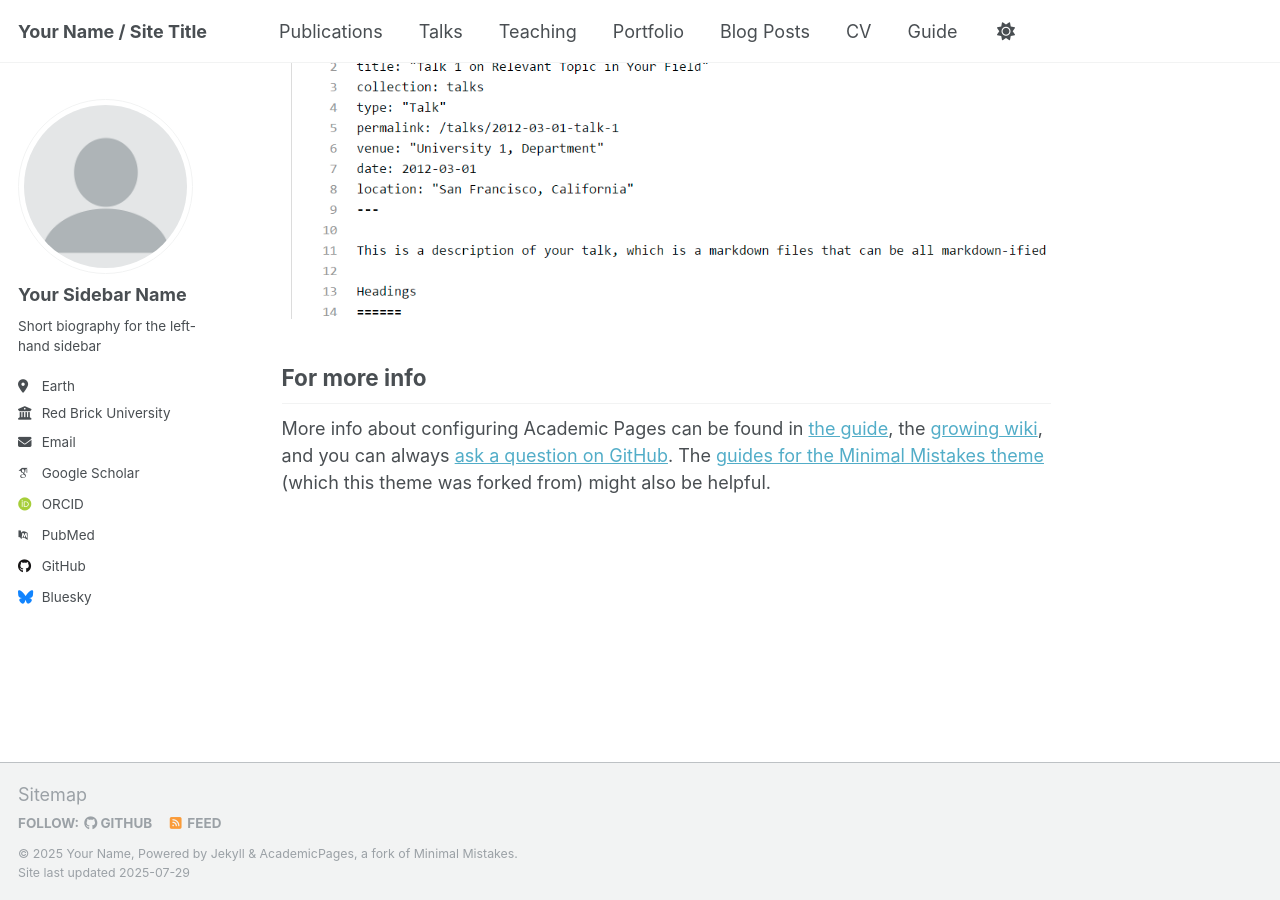
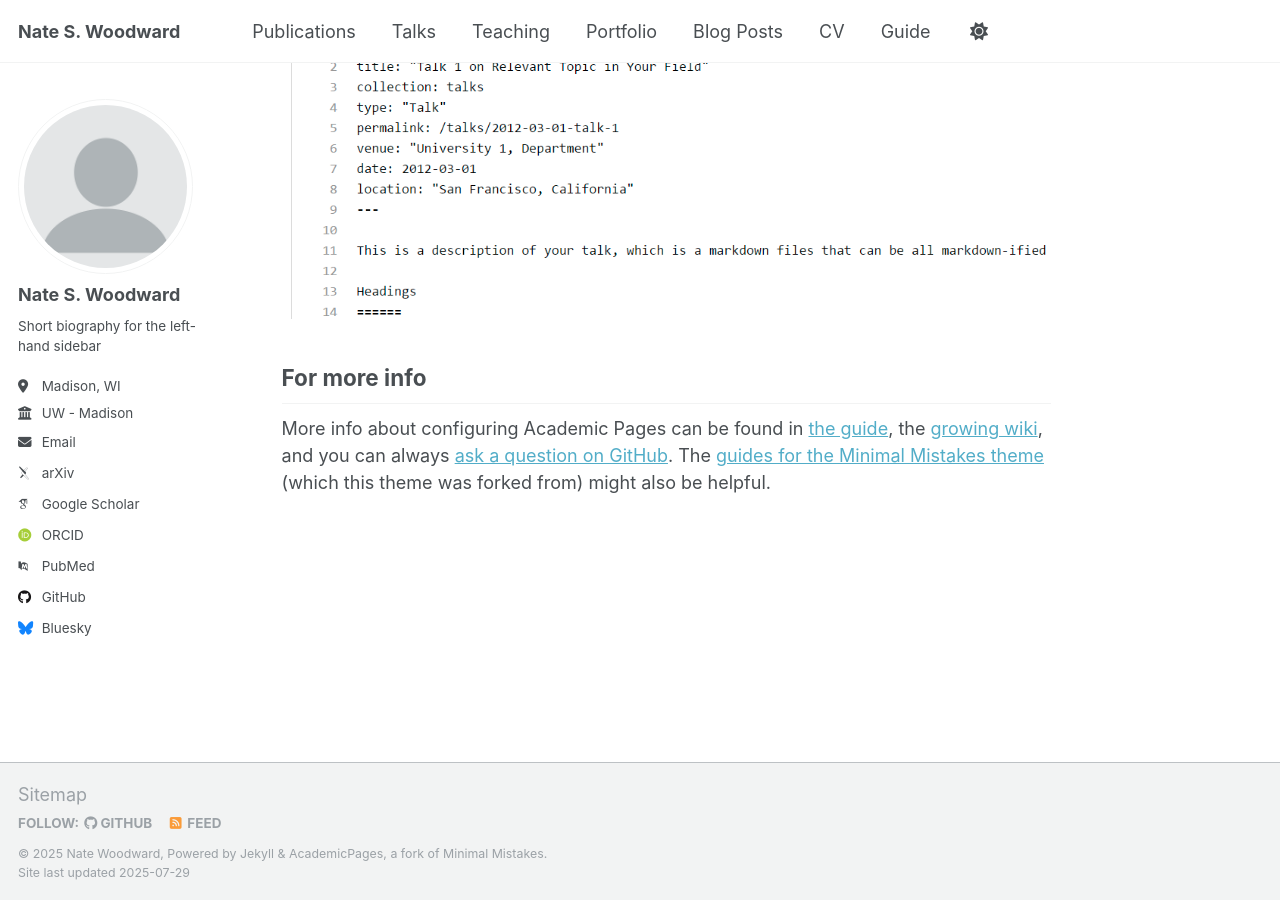
Before and after one commit to nswood/nswood.github.io, a Jekyll site: the page built from _pages/about.md, in a window 1280 px wide and 900 px high, scrolled down 2880 px. Built offline with Jekyll 4.4.1, drawn with Linux system fonts in a browser that asks for light colours; some web fonts are replaced; a script that is not in the unit is left out.

Commit message:
Update _config.yml

```diff
--- a/_config.yml
+++ b/_config.yml
@@ -9,13 +9,13 @@
 # Basic Site Settings
 locale                   : "en-US"
 site_theme               : "default"
-title                    : "Your Name / Site Title"
+title                    : "Nate S. Woodward"
 title_separator          : "-"
-name                     : &name "Your Name"
-description              : &description "personal description"
-url                      : https://academicpages.github.io # the base hostname & protocol for your site e.g. "https://[your GitHub username].github.io" or if you already have some other page hosted on Github then use "https://[your GitHub username].github.io/[Your Repo Name]"
+name                     : &name "Nate Woodward"
+description              : &description "PhD student @ UW - Madison, MIT '25"
+url                      : https://nswood.github.io # the base hostname & protocol for your site e.g. "https://[your GitHub username].github.io" or if you already have some other page hosted on Github then use "https://[your GitHub username].github.io/[Your Repo Name]"
 baseurl                  : "" # the subpath of your site, e.g. "/blog"
-repository               : "academicpages/academicpages.github.io"
+repository               : "nswood/nswood.github.io"
 
 # Site Author - The following control what appear as part of the author content on the side bar.
 #               If a field is blank the icon and link will not appear, otherwise it will be shown.
@@ -23,20 +23,20 @@ repository               : "academicpages/academicpages.github.io"
 author:
   # Biographic information
   avatar           : "profile.png"
-  name             : "Your Sidebar Name"
+  name             : "Nate S. Woodward"
   pronouns         : # example: "she/her"
   bio              : "Short biography for the left-hand sidebar"
-  location         : "Earth"
-  employer         : "Red Brick University"
+  location         : "Madison, WI"
+  employer         : "UW - Madison"
   uri              : # URL
-  email            : "none@example.org"
+  email            : "nwoodward2@wisc.edu"
 
   # Academic websites
   academia         : # URL
-  arxiv            : # URL - Update with the correct link to your profile
-  googlescholar    : "https://scholar.google.com/citations?user=PS_CX0AAAAAJ"
+  arxiv            : "https://arxiv.org/search/hep-ph?query=Woodward%2C+N&searchtype=author&abstracts=show&order=-announced_date_first&size=50"
+  googlescholar    : "https://scholar.google.com/citations?user=4nDrH1cAAAAJ&hl=en"
   impactstory      : # URL
-  orcid            : "http://orcid.org/yourorcidurl"
+  orcid            : "https://orcid.org/0000-0002-8051-7397"
   semantic         : # URL
   pubmed           : "https://www.ncbi.nlm.nih.gov/pubmed/?term=john+snow"
   researchgate     : # URL
```
